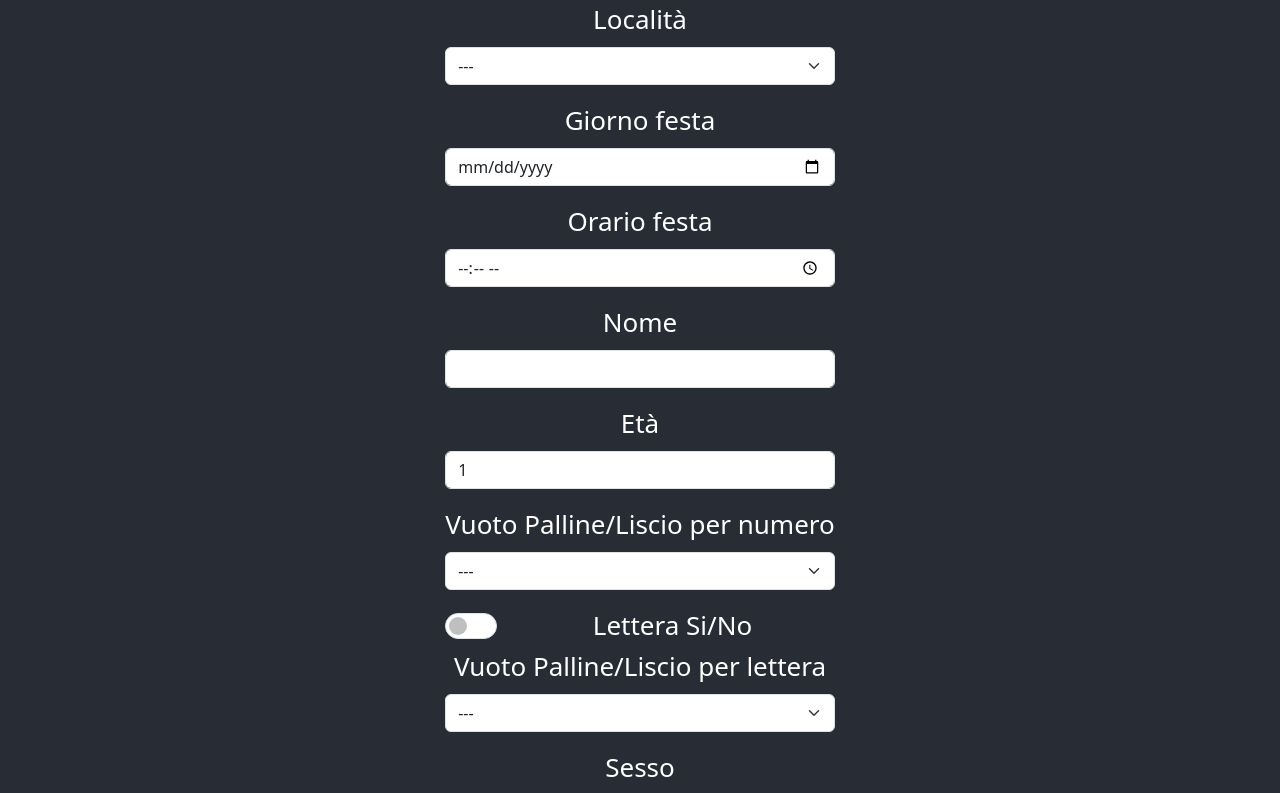
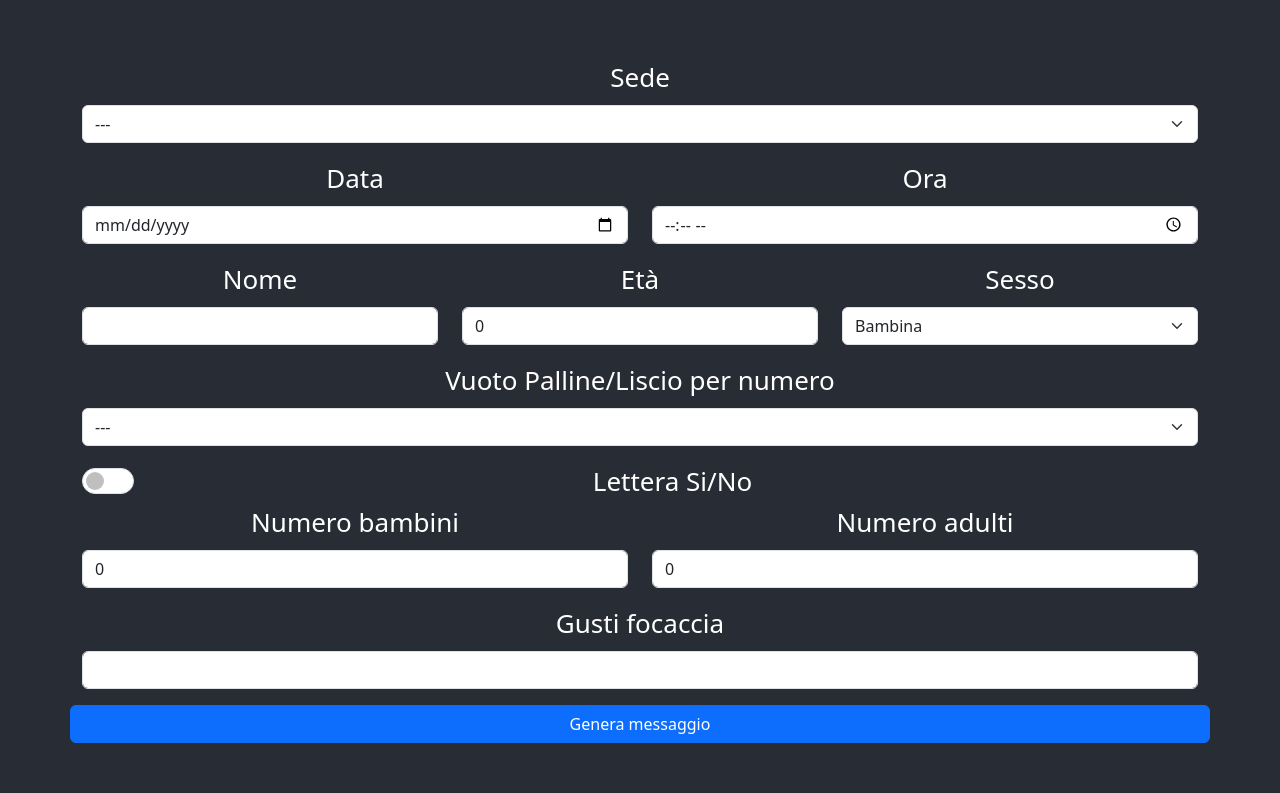
Before and after one commit to fabiooraziomirto/fabiooraziomirto.github.io, a React (Create React App) app: page / in a window 1280 px wide. Shown: the top 793 px of the page. Built offline with nearby package versions, Linux system fonts and the light colour scheme.

Commit message:
fix space

```diff
--- a/src/FormText.js
+++ b/src/FormText.js
@@ -1,5 +1,5 @@
 import Form from 'react-bootstrap/Form';
-import { Button } from 'react-bootstrap';
+import { Button, Row, Col, Container } from 'react-bootstrap';
 import { useState } from 'react';
 import Modal from 'react-bootstrap/Modal';
 import customParseFormat from "dayjs/plugin/customParseFormat";
@@ -133,12 +133,12 @@ function FormText() {
     const [date, setDate] = useState('');
     const [time, setTime] = useState('');
     const [name, setName] = useState('');
-    const [age, setAge] = useState(1);
+    const [age, setAge] = useState(0);
     const [food1, setFood1] = useState('');
     const [food2, setFood2] = useState('');
     const [gender, setGender] = useState('');
-    const [numChildren, setNumChildren] = useState(1);
-    const [numAdults, setNumAdults] = useState(1);
+    const [numChildren, setNumChildren] = useState(0);
+    const [numAdults, setNumAdults] = useState(0);
     const [text, setText] = useState('');
     const [focaccia, setFocaccia] = useState('');
     const [isLetteraEnabled, setIsLetteraEnabled] = useState(false);
@@ -158,6 +158,7 @@ function FormText() {
         var minutoRitiro = timeRitiro.get('minute');
         var rusticiAdulti = parseInt(numAdults) + 5;
         var rusticiBambini = parseInt(numChildren) + 5;
+        if (parseInt(numAdults) > 0) {
             var string = stringDate + " *" + city + "*" + "\n"
                 + "*" + oraRitiro + ":" + minutoRitiro + "* \n\n"
                 + "Numero " + age + " " + food1 + "\n"
@@ -178,19 +179,33 @@ function FormText() {
                 + rusticiAdulti + " piccantini\n\n"
                 + Math.floor(numAdults / 13) + " teglie\n"
                 + focaccia;
-        if (isLetteraEnabled === true) {
+        } else {
+            var string = stringDate + " *" + city + "*" + "\n"
+                + "*" + oraRitiro + ":" + minutoRitiro + "* \n\n"
+                + "Numero " + age + " " + food1 + "\n"
+                + "Lettera " + name.charAt(0) + " " + food2 + " \n"
+                + nPaninetti + " paninetti\n\n"
+                + "Bambini\n"
+                + rusticiBambini + " pizzette \n"
+                + numChildren + " arancini \n"
+                + numChildren + " pitoni prosciutto \n"
+                + numChildren + " wurstel \n\n";
+        }
+
         setText(string)
 
-        }
 
         setShow(true);
     }
 
     return (
         <>
-            <Form>
+
+        <Container>
+            <Row>
+            <Col>
                     <Form.Group className="mb-3" controlId="city">
-                    <Form.Label>Località</Form.Label>
+                        <Form.Label>Sede</Form.Label>
                         <Form.Select
                             aria-label="Località"
                             value={city}
@@ -201,22 +216,36 @@ function FormText() {
                             <option value="Milazzo">Milazzo</option>
                         </Form.Select>
                     </Form.Group>
+                </Col>
+            </Row>
+
+            <Row>
+
+                <Col>
                     <Form.Group className="mb-3" controlId="date">
-                    <Form.Label>Giorno festa</Form.Label>
+                        <Form.Label>Data</Form.Label>
                         <Form.Control
                             type="date"
                             value={date}
                             onChange={(e) => setDate(e.target.value)}
                         />
                     </Form.Group>
+                </Col>
+                <Col>
                     <Form.Group className="mb-3" controlId="hour">
-                    <Form.Label>Orario festa</Form.Label>
+                        <Form.Label>Ora</Form.Label>
                         <Form.Control
                             type="time"
                             value={time}
                             onChange={(e) => setTime(e.target.value)}
                         />
                     </Form.Group>
+                </Col>
+
+            </Row>
+            <Row>
+                <Col>
+
                         <Form.Group className="mb-3" controlId="name">
                             <Form.Label>Nome</Form.Label>
                             <Form.Control
@@ -225,6 +254,8 @@ function FormText() {
                                 onChange={(e) => setName(e.target.value)}
                             />
                         </Form.Group>
+                    </Col>
+                    <Col>
                     <Form.Group className="mb-3" controlId="age">
                             <Form.Label>Età</Form.Label>
                             <Form.Control
@@ -233,6 +264,27 @@ function FormText() {
                                 onChange={(e) => setAge(e.target.value)}
                             />
                         </Form.Group>
+                    </Col>
+                        <Col>
+                        <Form.Group className="mb-3" controlId="gender">
+                            <Form.Label>Sesso</Form.Label>
+                            <Form.Select
+                                aria-label="Sesso"
+                                value={gender}
+                                onChange={(e) => setGender(e.target.value)}
+                            >
+                                <option value="Bambina">Bambina</option>
+                                <option value="Bambino">Bambino</option>
+                            </Form.Select>
+                        </Form.Group>
+                        </Col>
+
+
+                  </Row>
+                <Row>
+                <Col>
+                    <Form>
+
                         <Form.Group className="mb-3" controlId="food1">
                             <Form.Label>Vuoto Palline/Liscio per numero</Form.Label>
                             <Form.Select
@@ -252,6 +304,7 @@ function FormText() {
                             checked={isLetteraEnabled}
                             onChange={handleSwitchChange}
                         />
+                        {isLetteraEnabled &&
                             <Form.Group className="mb-3" controlId="food2">
                                 <Form.Label>Vuoto Palline/Liscio per lettera</Form.Label>
                                 <Form.Select
@@ -263,19 +316,10 @@ function FormText() {
                                     <option value="vuoto palline">Vuoto Palline</option>
                                     <option value="vuoto liscio">Vuoto Liscio</option>
                                 </Form.Select>
-                </Form.Group>
-                <Form.Group className="mb-3" controlId="gender">
-                    <Form.Label>Sesso</Form.Label>
-                    <Form.Select
-                        aria-label="Sesso"
-                        value={gender}
-                        onChange={(e) => setGender(e.target.value)}
-                    >
-                        <option value="Bambina">Bambina</option>
-                        <option value="Bambino">Bambino</option>
-                    </Form.Select>
-                </Form.Group>
-                <Form.Group className="mb-3" controlId="numChildren">
+                            </Form.Group>}
+                    <Row>
+                        <Col>
+                        <Form.Group className="mb-3 auto" controlId="numChildren">
                             <Form.Label>Numero bambini</Form.Label>
                             <Form.Control
                                 type="number"
@@ -283,7 +327,9 @@ function FormText() {
                                 onChange={(e) => setNumChildren(e.target.value)}
                             />
                         </Form.Group>
-                <Form.Group className="mb-3" controlId="numAdults">
+                        </Col>
+                        <Col>
+                        <Form.Group className="mb-3 auto" controlId="numAdults">
                             <Form.Label>Numero adulti</Form.Label>
                             <Form.Control
                                 type="number"
@@ -291,6 +337,10 @@ function FormText() {
                                 onChange={(e) => setNumAdults(e.target.value)}
                             />
                         </Form.Group>
+                        </Col>
+                    </Row>
+
+
                         <Form.Group className="mb-3" controlId="focaccia">
                             <Form.Label>Gusti focaccia</Form.Label>
                             <Form.Control
@@ -299,6 +349,10 @@ function FormText() {
                                 onChange={(e) => setFocaccia(e.target.value)}
                             />
                         </Form.Group>
+                    </Form>
+                </Col>
+            </Row>
+            <Row>
                 <Button variant="primary" onClick={handleShow}>
                     Genera messaggio
                 </Button>
@@ -326,7 +380,11 @@ function FormText() {
                         </Button>
                     </Modal.Footer>
                 </Modal>
-            </Form>
+            </Row>
+            </Container>
+
+
+
         </>
     );
 }
```
Lines whose indentation alone changed are shown as unchanged.
